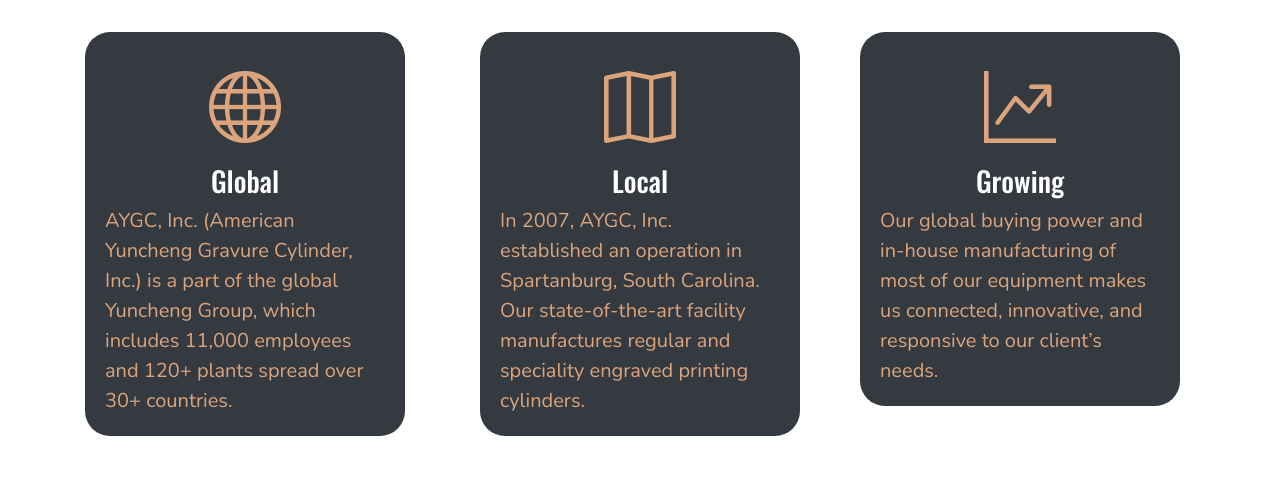
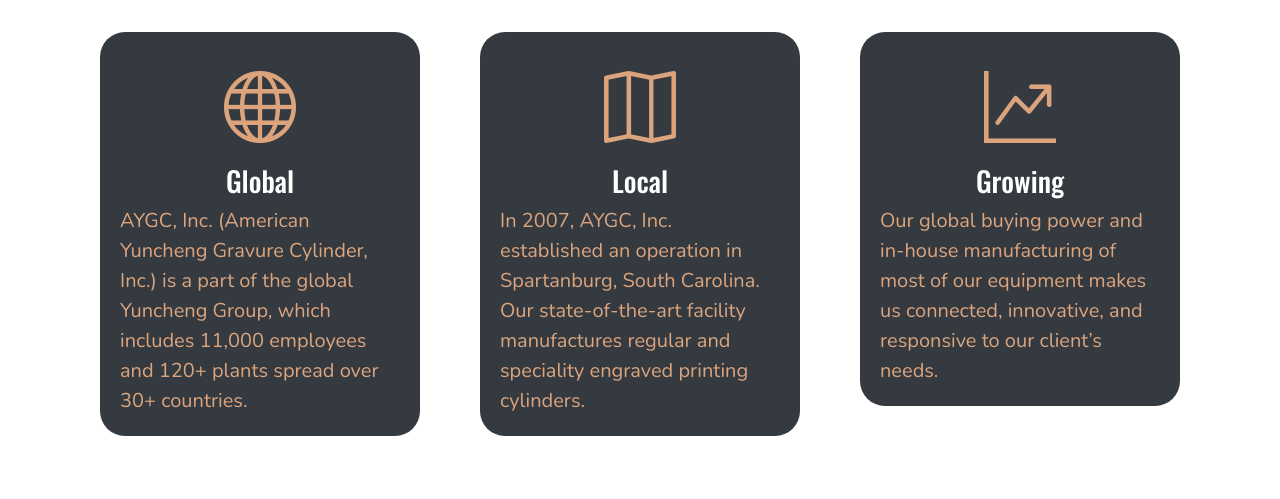
Before and after one commit to ejw773/aygc, a plain HTML site: page about.html in a window 1280 px wide. Shown: the part 414-913 px from the top of the page. Drawn offline with nearby package versions, Linux system fonts and the light colour scheme.

Commit message:
corrects typo

```diff
--- a/about.html
+++ b/about.html
@@ -78,7 +78,7 @@
         <div class="container text-copper">
             <div class="row icon-row">
                 <div class="col-lg-4">
-                    <div class="features-icons-item bg-dark x-auto mb-5 mb-lg-0 mb-lg-3">
+                    <div class="features-icons-item bg-dark mx-auto mb-5 mb-lg-0 mb-lg-3">
                         <div class="features-icons-icon d-flex"><i class="bi-globe m-auto text-copper"></i></div>
                         <h3 class="text-center">Global</h3>
                         <p class="lead mb-0 text-copper">AYGC, Inc. (American Yuncheng Gravure Cylinder, Inc.) is a part of the global Yuncheng Group, which includes 11,000 employees and 120+ plants spread over 30+ countries.</p>
```
